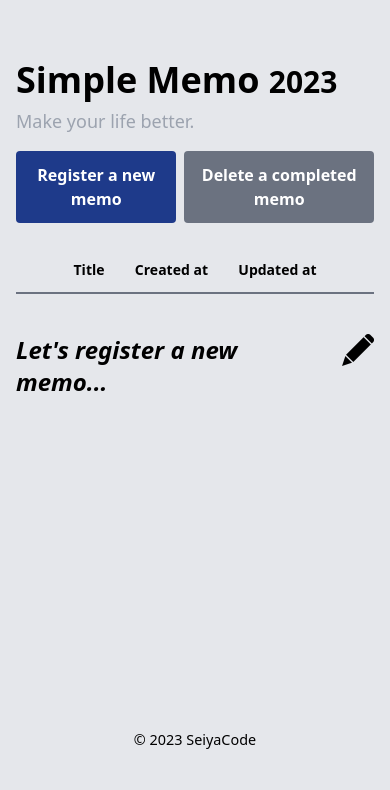
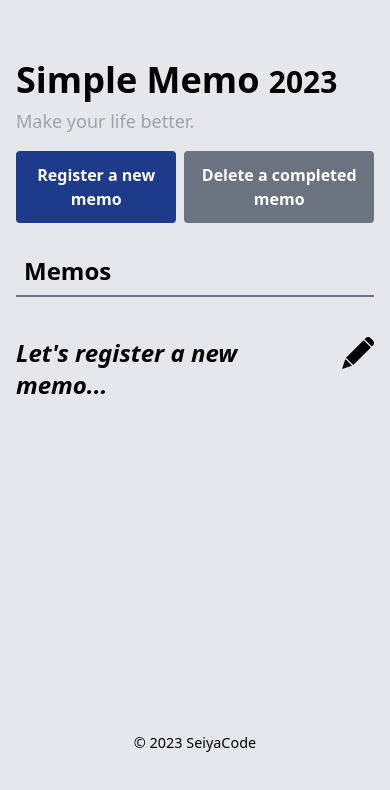
Before and after one commit to Seiya-Tagami/Quicky_frontend, a Vue app: page / in a window 390 px wide. Shown: the top 790 px of the page. Built offline with nearby package versions, Linux system fonts and the light colour scheme.

Commit message:
improve UI

```diff
--- a/src/App.vue
+++ b/src/App.vue
@@ -24,7 +24,7 @@ const addMemo = (addingData: AddingData) => {
     title: addingData.title,
     content: addingData.content,
     createdAt: createdAt,
-    updatedAt: updatedAt,
+    updatedAt: "",
     isDone: false,
   });
 
@@ -75,7 +75,7 @@ watch(
 
 <template>
   <main class="max-w-[1200px] mx-auto mt-[60px] bg-gray-200 px-4">
-    <div class="">
+    <div>
       <h1 class="text-4xl font-extrabold">
         Simple Memo <span class="text-3xl">{{ now.getFullYear() }}</span>
       </h1>
@@ -87,14 +87,9 @@ watch(
       <RegisterModal v-if="registerModalIsShowed" @handle-modal="handleRegisterModal" @add-memo="addMemo" />
     </div>
     <div class="w-full mt-6 md:text-[16px] text-[14px]">
-      <div class="w-full flex p-3 items-center justify-around border-b-2 border-gray-500">
-        <span></span>
-        <span class="font-bold">Title</span>
-        <span class="font-bold">Created at</span>
-        <span class="font-bold">Updated at</span>
-        <span></span>
-      </div>
-      <div class="h-[400px] flex flex-col gap-2 mt-4 md:p-2 overflow-y-auto scrollbar scrollbar-thumb-slate-400 scrollbar-track-slate-700">
+      <h3 class="p-2 text-2xl font-semibold">Memos</h3>
+      <div class="w-full flex px-3 items-center justify-around border-b-2 border-gray-500" />
+      <div class="h-[400px] flex flex-col gap-2 mt-4 md:p-2 overflow-y-auto md:scrollbar scrollbar-thumb-slate-400 scrollbar-track-slate-700">
         <MemoItem v-if="memos.length" v-for="memo in memos" :memo="memo" :key="memo.title" @handle-memo="handleMemo" @update-memo="updateMemo" />
         <div v-else class="mx-auto mt-6 flex gap-2 font-semibold">
           <p class="md:text-3xl text-2xl italic">Let's register a new memo...</p>
--- a/src/components/MemoItem.vue
+++ b/src/components/MemoItem.vue
@@ -30,17 +30,21 @@ const updateMemo = (updatingData: UpdatingData) => {
 
 <template>
   <div
-    class="w-full flex items-center justify-around p-3 md:border-l-[5px] border-l-[6px] border-blue-900 bg-white rounded-md duration-300 relative"
+    class="w-full flex items-center justify-around p-3 md:border-l-[5px] border-l-[6px] border-blue-900 bg-white rounded-md duration-300"
     :class="props.memo!.isDone && `!border-green-500 text-gray-300`"
   >
     <input type="checkbox" @change="handleMemo" :checked="props.memo!.isDone" class="w-4 h-4" />
-    <span class="font-semibold"
-      >{{ props.memo && props.memo.title.substring(0, 10) }}<span class="text-gray-400">{{ props.memo && props.memo.title.length > 10 ? "..." : "" }}</span></span
-    >
-    <span>{{ props.memo && props.memo.createdAt }}</span>
-    <span>{{ props.memo && props.memo.updatedAt }}</span>
+    <div class="max-w-[480px] w-full flex md:justify-between md:flex-row flex-col ml-[36px]">
+      <span class="w-fit font-semibold relative text-[18px]">
+        {{ props.memo && props.memo.title.substring(0, 10) }}<span class="text-gray-400">{{ props.memo && props.memo.title.length > 10 ? "..." : "" }}</span>
+        <div class="absolute w-[150%] h-[2px] top-1/2 left-1/2 -translate-x-1/2 bg-slate-600" v-show="props.memo!.isDone" />
+      </span>
+      <div class="flex gap-2 text-gray-500" :class="props.memo!.isDone && `!text-inherit`">
+        <span>{{ props.memo?.updatedAt !== "" ? "updated at" : "created at" }}</span>
+        <span>{{ props.memo?.updatedAt !== "" ? props.memo?.updatedAt : props.memo?.createdAt }}</span>
+      </div>
+    </div>
     <button class="text-white bg-blue-900 md:p-3 p-2 font-semibold rounded w-fit" @click="handleEditModal">Detail</button>
-    <div class="absolute w-[50%] h-[2px] bg-slate-600" v-show="props.memo!.isDone" />
   </div>
   <EditModal v-if="editModalIsShowed" @handle-modal="handleEditModal" @update-memo="updateMemo" :id="props.memo!.id" :title="props.memo!.title" :content="props.memo!.content" />
 </template>
```
